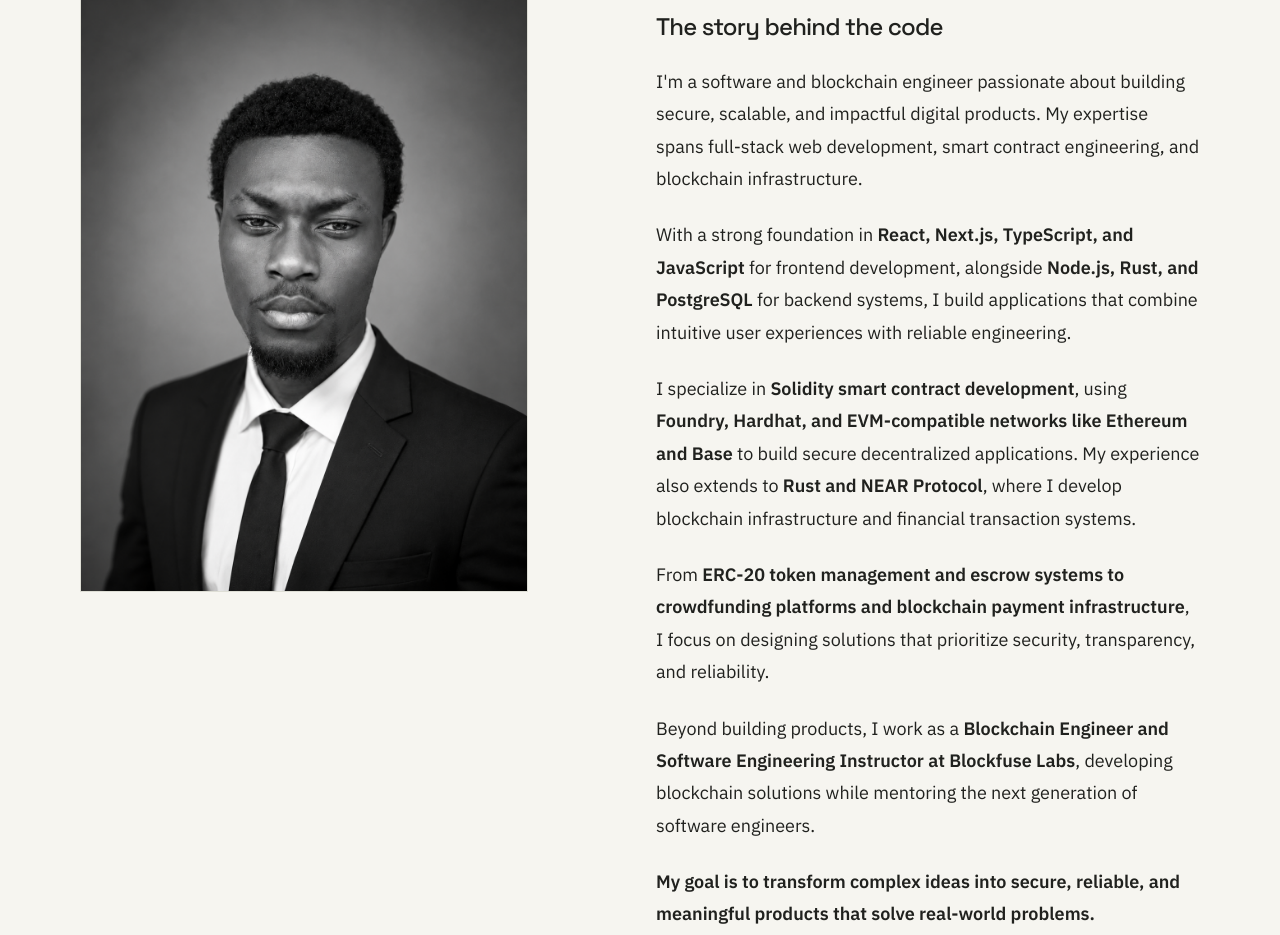
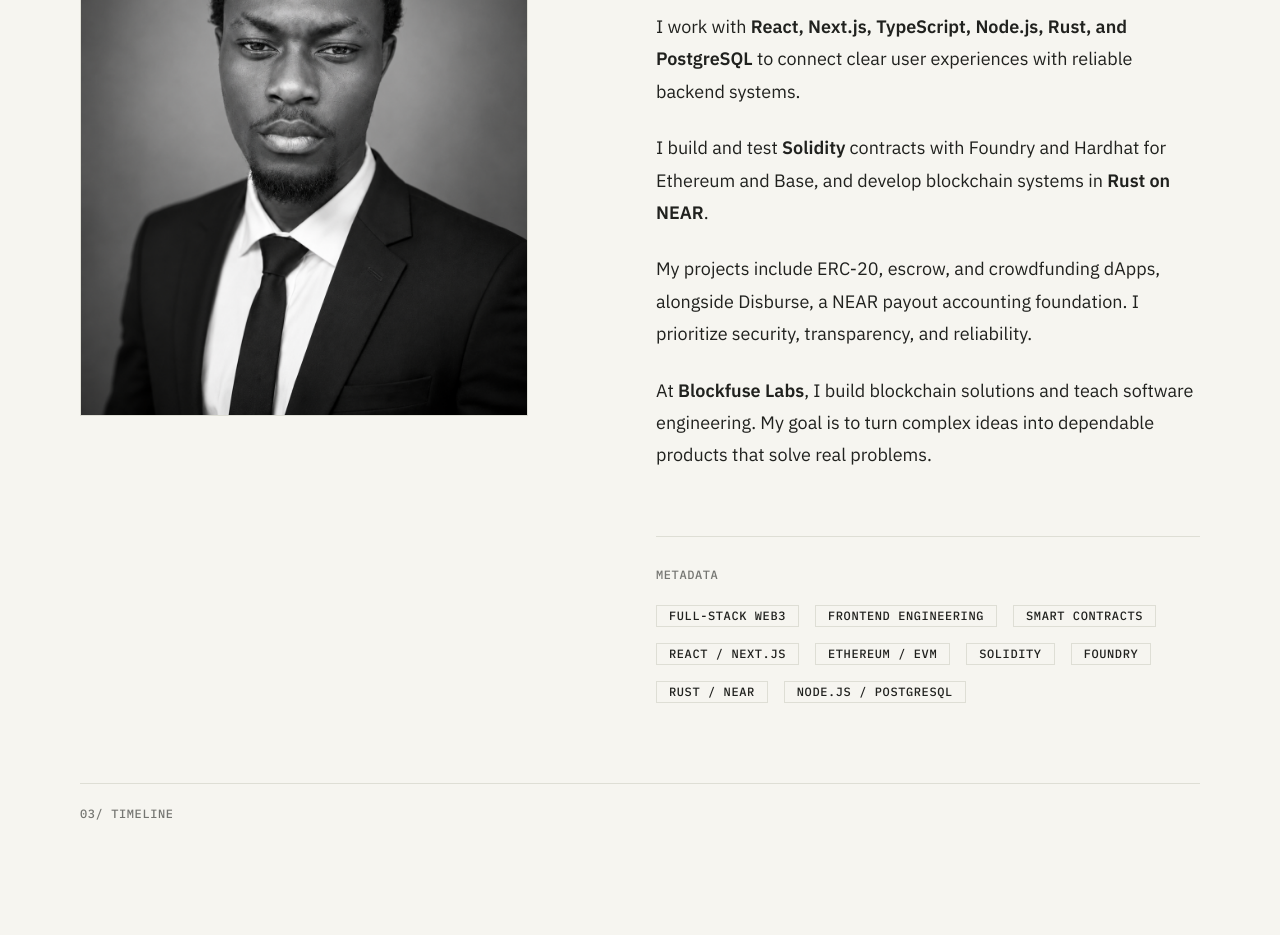
Before and after one commit to Sharon-dev-create/Sharon_Emmanuel_Web3_Porfolio, a Next.js app: page / in a window 1280 px wide. Shown: the part 5160-6095 px from the top of the page. Built offline with nearby package versions, Linux system fonts and the light colour scheme.

Commit message:
reconfigurations

```diff
--- a/app/about/page.tsx
+++ b/app/about/page.tsx
@@ -14,19 +14,19 @@ const timeline = [
 
 export default function AboutPage() {
   return (
-    <div id="about" className="max-w-screen-2xl mx-auto w-full px-page-mobile md:px-page-desktop pt-20 pb-24 md:pt-28 md:pb-32">
+    <div id="about" className="max-w-screen-2xl mx-auto w-full px-page-mobile md:px-page-desktop pt-12 pb-16 md:pt-16 md:pb-20">
       {/* Hero */}
-      <section className="grid grid-cols-1 md:grid-cols-12 gap-gutter mb-section">
+      <section className="grid grid-cols-1 md:grid-cols-12 gap-gutter mb-12 md:mb-16">
         <div className="md:col-span-7 md:col-start-6">
           <Eyebrow className="mb-4 block">01/ ABOUT</Eyebrow>
-          <h1 className="font-display text-headline-mobile md:text-display mb-8 tracking-[-0.055em]">
+          <h1 className="font-display text-headline-mobile md:text-display mb-0 tracking-[-0.055em]">
             I BUILD AT THE PROTOCOL LAYER
           </h1>
         </div>
       </section>
 
       {/* Portrait & Bio */}
-      <section className="grid grid-cols-1 md:grid-cols-12 gap-gutter mb-section items-start">
+      <section className="grid grid-cols-1 md:grid-cols-12 gap-gutter mb-16 md:mb-20 items-start">
         <div className="md:col-span-5 relative mb-12 md:mb-0">
           <div className="border-t border-editorial-border pt-4 mb-4">
             <Eyebrow>FIG. 1 / PORTRAIT</Eyebrow>
@@ -49,22 +49,19 @@ export default function AboutPage() {
           <div className="font-body text-body-lg text-foreground max-w-2xl space-y-6">
             <h2 className="font-display text-headline-md tracking-[-0.035em]">The story behind the code</h2>
             <p>
-              I&apos;m a software and blockchain engineer passionate about building secure, scalable, and impactful digital products. My expertise spans full-stack web development, smart contract engineering, and blockchain infrastructure.
+              I&apos;m a software and blockchain engineer building secure, useful products across full-stack web, smart contracts, and blockchain infrastructure.
             </p>
             <p>
-              With a strong foundation in <strong>React, Next.js, TypeScript, and JavaScript</strong> for frontend development, alongside <strong>Node.js, Rust, and PostgreSQL</strong> for backend systems, I build applications that combine intuitive user experiences with reliable engineering.
+              I work with <strong>React, Next.js, TypeScript, Node.js, Rust, and PostgreSQL</strong> to connect clear user experiences with reliable backend systems.
             </p>
             <p>
-              I specialize in <strong>Solidity smart contract development</strong>, using <strong>Foundry, Hardhat, and EVM-compatible networks like Ethereum and Base</strong> to build secure decentralized applications. My experience also extends to <strong>Rust and NEAR Protocol</strong>, where I develop blockchain infrastructure and financial transaction systems.
+              I build and test <strong>Solidity</strong> contracts with Foundry and Hardhat for Ethereum and Base, and develop blockchain systems in <strong>Rust on NEAR</strong>.
             </p>
             <p>
-              From <strong>ERC-20 token management and escrow systems to crowdfunding platforms and blockchain payment infrastructure</strong>, I focus on designing solutions that prioritize security, transparency, and reliability.
+              My projects include ERC-20, escrow, and crowdfunding dApps, alongside Disburse, a NEAR payout accounting foundation. I prioritize security, transparency, and reliability.
             </p>
             <p>
-              Beyond building products, I work as a <strong>Blockchain Engineer and Software Engineering Instructor at Blockfuse Labs</strong>, developing blockchain solutions while mentoring the next generation of software engineers.
-            </p>
-            <p>
-              <strong>My goal is to transform complex ideas into secure, reliable, and meaningful products that solve real-world problems.</strong>
+              At <strong>Blockfuse Labs</strong>, I build blockchain solutions and teach software engineering. My goal is to turn complex ideas into dependable products that solve real problems.
             </p>
           </div>
           <div className="mt-16 border-t border-editorial-border pt-8">
```
